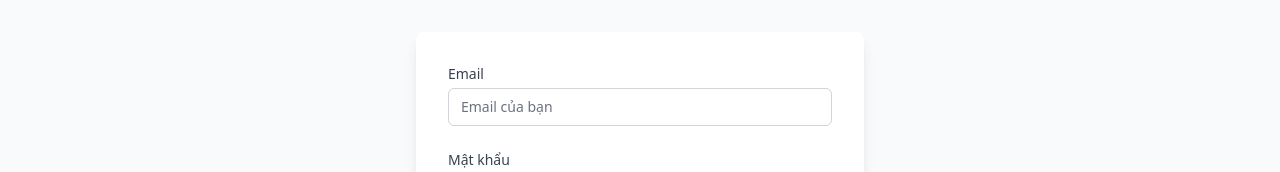
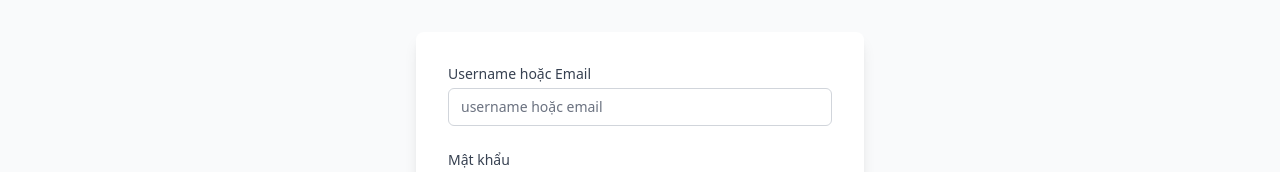
Before and after one commit to ledaithanhlong/Jurni_Travel_CMP179, a React (Vite) app in the folder frontend/: page /sign-in in a window 1280 px wide. Shown: the part 260-432 px from the top of the page. Built offline with nearby package versions, Linux system fonts and the light colour scheme; no server answers.

Commit message:
fix login with username and password

```diff
--- a/frontend/src/pages/SignInPage.jsx
+++ b/frontend/src/pages/SignInPage.jsx
@@ -1,16 +1,38 @@
-import React, { useState } from 'react';
 import { useSignIn } from '@clerk/clerk-react';
-import { useNavigate, Link } from 'react-router-dom';
+import axios from 'axios';
+import { useState } from 'react';
+import { Link, useNavigate } from 'react-router-dom';
+
+const API = import.meta.env.VITE_API_URL || 'http://localhost:5000/api';
 
 export default function SignInPage() {
   const { isLoaded, signIn, setActive } = useSignIn();
   const navigate = useNavigate();
 
-  const [email, setEmail] = useState('');
+  const [identifier, setIdentifier] = useState('');
   const [password, setPassword] = useState('');
   const [showPassword, setShowPassword] = useState(false);
   const [error, setError] = useState('');
   const [loading, setLoading] = useState(false);
+
+  const activateSession = async (result) => {
+    if (result.status !== 'complete') {
+      throw new Error('Đăng nhập không thành công. Vui lòng thử lại.');
+    }
+
+    await setActive({ session: result.createdSessionId });
+    navigate('/');
+  };
+
+  const signInWithIdentifier = async (rawIdentifier, rawPassword) => {
+    const normalizedIdentifier = String(rawIdentifier || '').trim();
+    const normalizedPassword = String(rawPassword || '');
+
+    return signIn.create({
+      identifier: normalizedIdentifier,
+      password: normalizedPassword,
+    });
+  };
 
   const handleSubmit = async (e) => {
     e.preventDefault();
@@ -21,31 +43,46 @@ export default function SignInPage() {
     setLoading(true);
 
     try {
-      // Sign in with email and password
-      const result = await signIn.create({
-        identifier: email,
-        password: password,
-      });
-
-      if (result.status === 'complete') {
-        // Set the active session
-        await setActive({ session: result.createdSessionId });
-        // Redirect to home
-        navigate('/');
-      } else {
-        // Handle other statuses if needed
-        setError('Đăng nhập không thành công. Vui lòng thử lại.');
-      }
+      const firstAttempt = await signInWithIdentifier(identifier, password);
+      await activateSession(firstAttempt);
     } catch (err) {
       console.error('Sign in error:', err);
 
+      const errorMessage = err?.errors?.[0]?.message || err?.message || '';
+      const isIdentifierIssue = /identifier is invalid|couldn\'t find your account|not found/i.test(errorMessage);
+
+      // Fallback: validate credentials via backend then retry Clerk with canonical username.
+      if (isIdentifierIssue) {
+        try {
+          const loginRes = await axios.post(`${API}/auth/login`, {
+            identifier: String(identifier || '').trim(),
+            password: String(password || '')
+          });
+
+          const canonicalUsername = loginRes.data?.user?.username;
+          if (!canonicalUsername) {
+            setError('Không tìm thấy username của tài khoản. Vui lòng thử lại.');
+            return;
+          }
+
+          const secondAttempt = await signInWithIdentifier(canonicalUsername, password);
+          await activateSession(secondAttempt);
+          return;
+        } catch (fallbackErr) {
+          const backendMsg = fallbackErr?.response?.data?.error;
+          if (backendMsg) {
+            setError(backendMsg);
+            return;
+          }
+        }
+      }
+
       // Handle specific error messages
       if (err.errors && err.errors.length > 0) {
-        const errorMessage = err.errors[0].message;
         if (errorMessage.includes('password')) {
           setError('Mật khẩu không đúng. Vui lòng thử lại.');
         } else if (errorMessage.includes('identifier')) {
-          setError('Email không tồn tại. Vui lòng kiểm tra lại.');
+          setError('Tài khoản không tồn tại hoặc chưa bật đăng nhập bằng email. Vui lòng thử username.');
         } else {
           setError(errorMessage);
         }
@@ -83,21 +120,21 @@ export default function SignInPage() {
               </div>
             )}
 
-            {/* Email input */}
+            {/* Username or email input */}
             <div>
-              <label htmlFor="email" className="block text-sm font-medium text-gray-700 mb-1">
-                Email
+              <label htmlFor="identifier" className="block text-sm font-medium text-gray-700 mb-1">
+                Username hoặc Email
               </label>
               <input
-                id="email"
-                name="email"
-                type="email"
-                autoComplete="email"
+                id="identifier"
+                name="identifier"
+                type="text"
+                autoComplete="username"
                 required
-                value={email}
-                onChange={(e) => setEmail(e.target.value)}
+                value={identifier}
+                onChange={(e) => setIdentifier(e.target.value)}
                 className="appearance-none relative block w-full px-3 py-2 border border-gray-300 placeholder-gray-500 text-gray-900 rounded-md focus:outline-none focus:ring-2 focus:ring-blue-dark focus:border-blue-dark focus:z-10 sm:text-sm"
-                placeholder="Email của bạn"
+                placeholder="username hoặc email"
                 disabled={loading}
               />
             </div>
```
